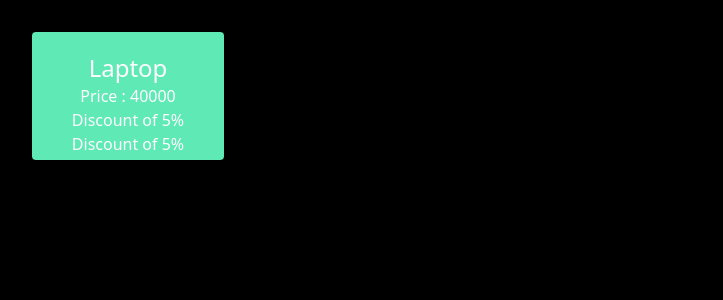
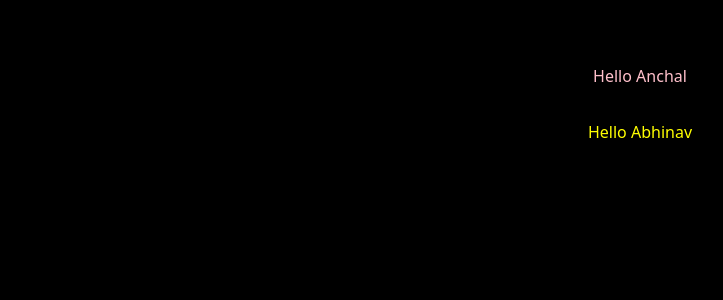
Before and after one commit to anchalnalwale/React_prac, a React (Vite) app: page / in a window 1280 px wide. Shown: the top 300 px of the page, without its empty margins (0-723 px from the left). Built offline with nearby package versions, Linux system fonts and the light colour scheme.

Commit message:
Changes done

```diff
--- a/src/App.jsx
+++ b/src/App.jsx
@@ -1,15 +1,32 @@
+// import React from 'react'
+// import './App.css'
+// import Product from './Product'
+// import { list } from 'postcss';
+
+// function App() {
+//   let options = ["hi-tech" , "durable"];
+
+//   return (
+//     <div>
+//       <Product title="Laptop" price={40000} features={options}/>
+//       <Product title="TV" price={50000} features={options}/>
+//       <Product title="Phone" price={25000} features={options}/>
+//     </div>
+//   )
+// }
+
+// export default App
+
 import React from 'react'
 import './App.css'
-import Product from './Product'
-import { list } from 'postcss';
+import MsgBox from './MsgBox'
 
-function App() {
-  let options = ["hi-tech" , "durable"];
-
+const App = () => {
   return (
-    <div>
-      <Product title="Laptop" price={40000} features={options}/>
-    </div>
+    <>
+      <MsgBox username="Anchal" textcolor="pink"/>
+      <MsgBox username="Abhinav" textcolor="yellow"/>
+    </>
   )
 }
 
--- /dev/null
+++ b/src/MsgBox.jsx
@@ -0,0 +1,11 @@
+import React from 'react'
+
+const MsgBox = ({username,textcolor}) => {
+  return (
+    <>
+      <h1 style={{color:textcolor}} className='m-8'>Hello {username}</h1>
+    </>
+  )
+}
+
+export default MsgBox
--- a/src/Product.jsx
+++ b/src/Product.jsx
@@ -1,8 +1,9 @@
 import React from 'react'
 
 const Product = ({title,price,features,features2}) => {
+  let styles = {backgroundColor : price>=50000 ? "pink" : null}
   return (
-    <div className='bg-emerald-300 h-32 w-48 items-center justify-center rounded'>
+    <div style={styles} className='bg-emerald-500 h-32 items-center justify-center rounded m-10'>
         <h1 className='pt-5 text-2xl'>{title}</h1>
         <h3>Price : {price}</h3>
         {price>30000 && <p>Discount of 5%</p>}
```
